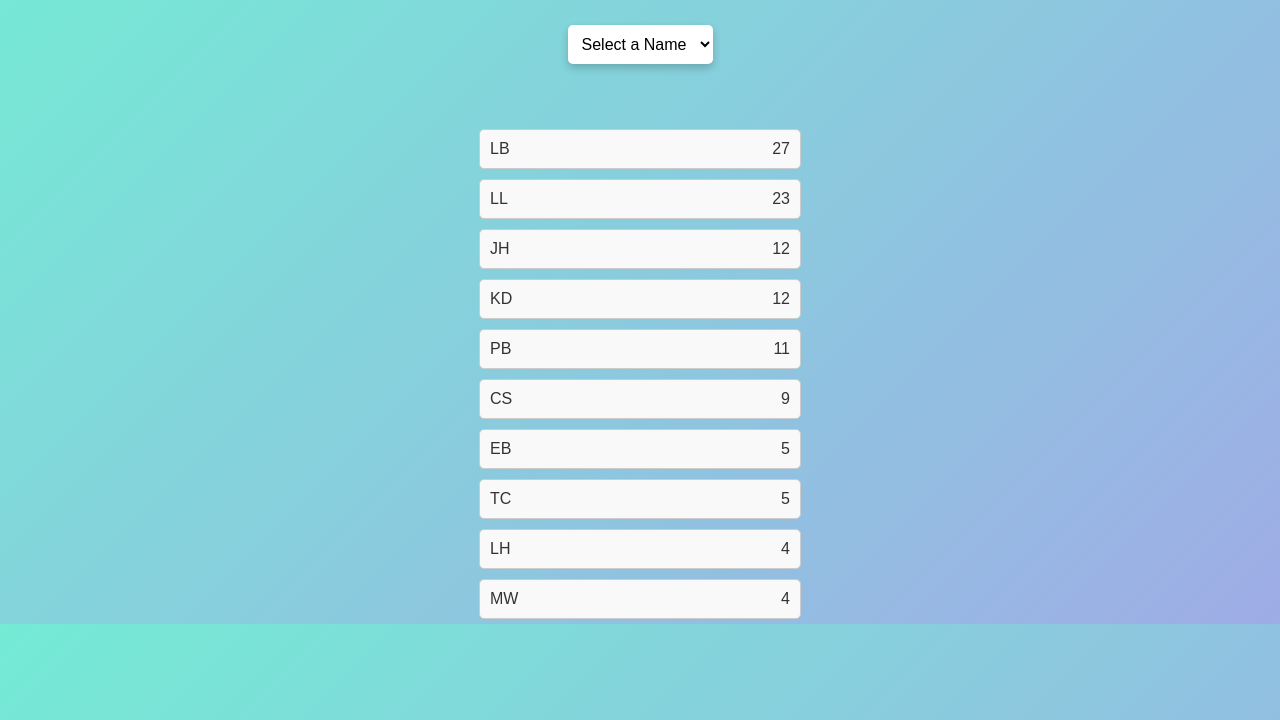
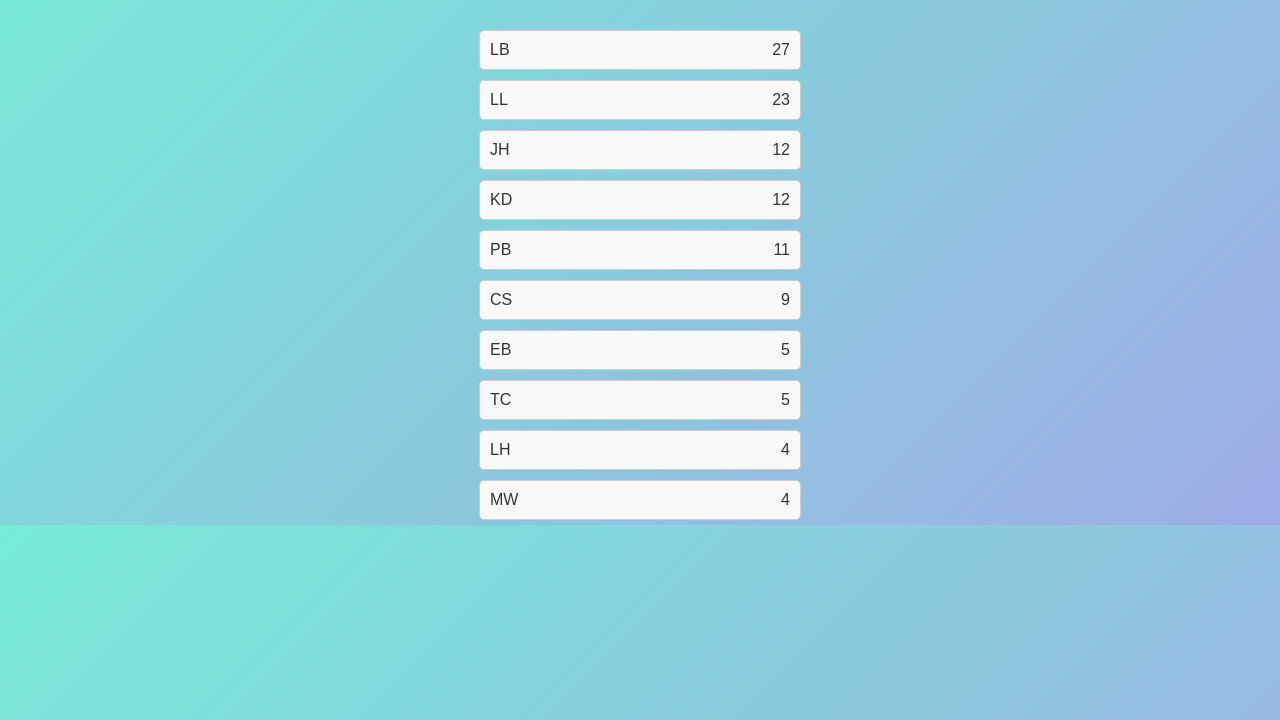
Before and after one commit to adlaube/tt, a plain HTML site: page index.html in a window 1280 px wide. Shown: the part 80-800 px from the top of the page. Drawn offline with nearby package versions, Linux system fonts and the light colour scheme.

Commit message:
Clickable scoreboard

```diff
--- a/index.html
+++ b/index.html
@@ -77,20 +77,6 @@
 </head>
 <body>
     <h1>Saison 2025/2026</h1>
-    <select id="nameSelector" onchange="navigateToPage()">
-        <option value="">Select a Name</option>
-        <option value="CS.html">CS</option>
-        <option value="EB.html">EB</option>
-        <option value="JH.html">JH</option>
-        <option value="JW.html">JW</option>
-        <option value="KD.html">KD</option>
-        <option value="LB.html">LB</option>
-        <option value="LH.html">LH</option>
-        <option value="LL.html">LL</option>
-        <option value="MW.html">MW</option>
-        <option value="PB.html">PB</option>
-        <option value="TC.html">TC</option>
-    </select>
     <div id="scoreboard" class="scoreboard"></div>
 
     <script>
@@ -131,6 +117,11 @@
                     scoreRow.style.border = '1px solid #ccc';
                     scoreRow.style.borderRadius = '5px';
                     scoreRow.style.backgroundColor = '#f9f9f9';
+                    scoreRow.style.cursor = 'pointer';
+
+                    scoreRow.onclick = () => {
+                        window.location.href = `${name}.html`;
+                    };
 
                     const nameElement = document.createElement('span');
                     nameElement.textContent = name;
@@ -146,14 +137,6 @@
                 document.body.appendChild(scoreboard);
             })
             .catch(error => console.error('Error loading CSV:', error));
-
-        function navigateToPage() {
-            const selector = document.getElementById('nameSelector');
-            const selectedPage = selector.value;
-            if (selectedPage) {
-                window.location.href = selectedPage;
-            }
-        }
     </script>
 </body>
 </html>
```
